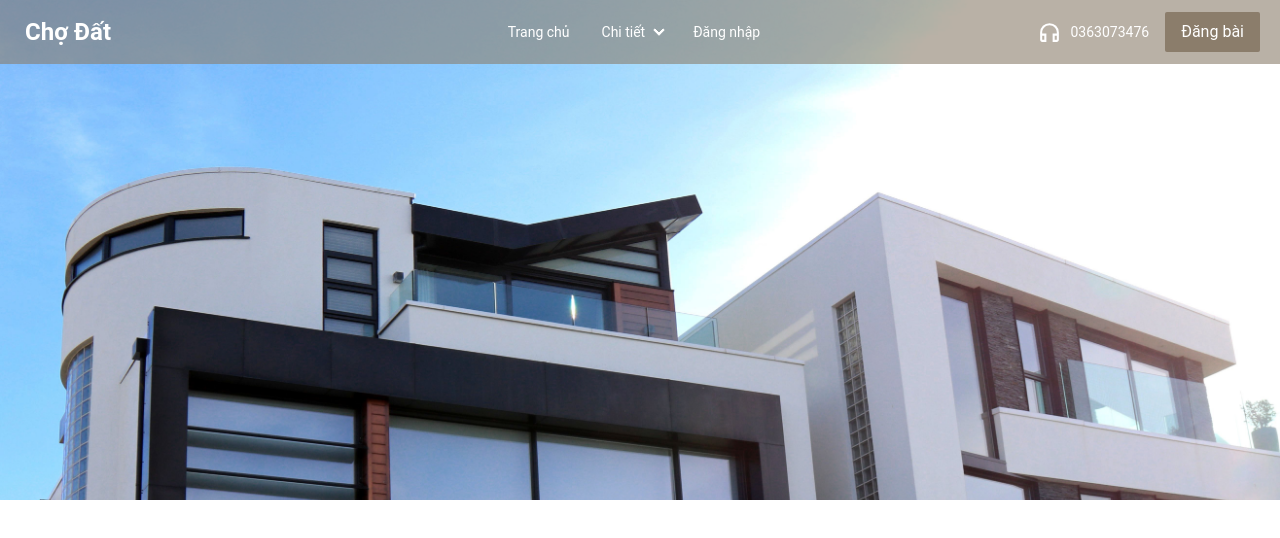
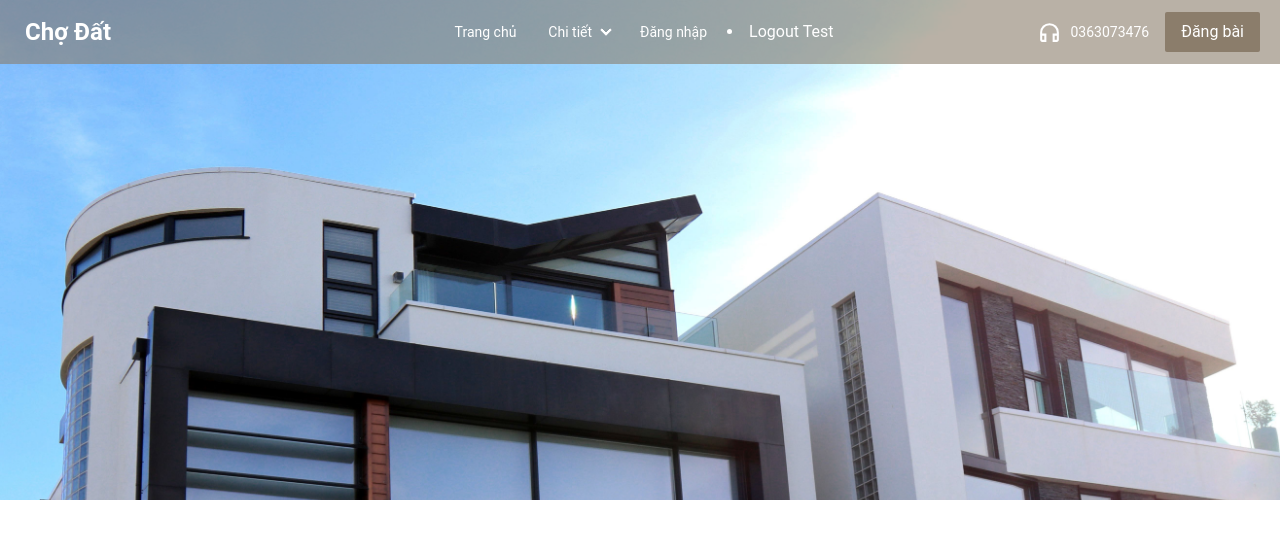
Before and after one commit to ngmtuandev/cho-dat-website-fullstack, a React (Vite) app in the folder frontend/: page / in a window 1280 px wide. Shown: the top 538 px of the page. Built offline with nearby package versions, Linux system fonts and the light colour scheme.

Commit message:
'handle-login-get-me'

```diff
--- a/frontend/src/components/header/TopHeader.tsx
+++ b/frontend/src/components/header/TopHeader.tsx
@@ -16,7 +16,7 @@ const TopHeader = () => {
   const handlePostNew = () => {
     console.log("dsadsa");
   };
-  const {} = useUserStore();
+  const { user_current, setToken } = useUserStore();
 
   return (
     <div className="absolute">
@@ -51,10 +51,24 @@ const TopHeader = () => {
                   </ul>
                 </details>
               </li>
-              <li onClick={() => setShowModel(true, <Model></Model>)}>
-                <a>Đăng nhập</a>
-              </li>
+              {user_current?.name ? (
+                <li>
+                  <a>{user_current?.name}</a>
+                </li>
+              ) : (
+                <li onClick={() => setShowModel(true, <Model></Model>)}>
+                  <a>Đăng nhập</a>
+                </li>
+              )}
             </ul>
+            <li
+              onClick={() => {
+                window.localStorage.removeItem("user");
+                console.log("click");
+              }}
+            >
+              <a>Logout Test</a>
+            </li>
           </div>
           <div className="navbar-end gap-4">
             <div className="flex items-center gap-2">
--- a/frontend/src/store/useUserStore.ts
+++ b/frontend/src/store/useUserStore.ts
@@ -1,19 +1,28 @@
 import { create } from "zustand";
 import { persist, createJSONStorage } from "zustand/middleware";
+import { apiGetMe } from "../service/user/apiGetMe";
 
 export const useUserStore = create(
   persist(
     (set, get) => ({
       token: null,
-      current: null,
+      user_current: null,
       setToken: (token: string) => set(() => ({ token })),
+      getUserCurrent: async () => {
+        const rs = await apiGetMe();
+        if (+rs?.status === 0) {
+          return set(() => ({ user_current: rs?.data }));
+        }
+      },
     }),
     {
       name: "user",
       storage: createJSONStorage(() => localStorage),
       partialize: (state: any) => {
         const entries = Object.entries(state);
-        const filteredEntries = entries.filter((el) => el[0] == "token");
+        const filteredEntries = entries.filter(
+          (el) => el[0] == "token" || "user_current"
+        );
         console.log(
           "Object.fromEntries(filteredEntries); >>>>",
           Object.fromEntries(filteredEntries)
--- a/frontend/src/utils/instanceAxios.ts
+++ b/frontend/src/utils/instanceAxios.ts
@@ -4,10 +4,15 @@ const instanceAxios = axios.create({
   baseURL: "http://localhost:5000/api/v1/",
 });
 
-// Add a request interceptor
-axios.interceptors.request.use(
+instanceAxios.interceptors.request.use(
   function (config) {
-    // Do something before request is sent
+    let tokenUser = localStorage.getItem("user");
+    if (tokenUser) {
+      tokenUser = JSON.parse(tokenUser);
+    }
+    if (tokenUser?.state?.token) {
+      config.headers.Authorization = `Bearer ${tokenUser?.state?.token.trim()}`;
+    }
     return config;
   },
   function (error) {
```
